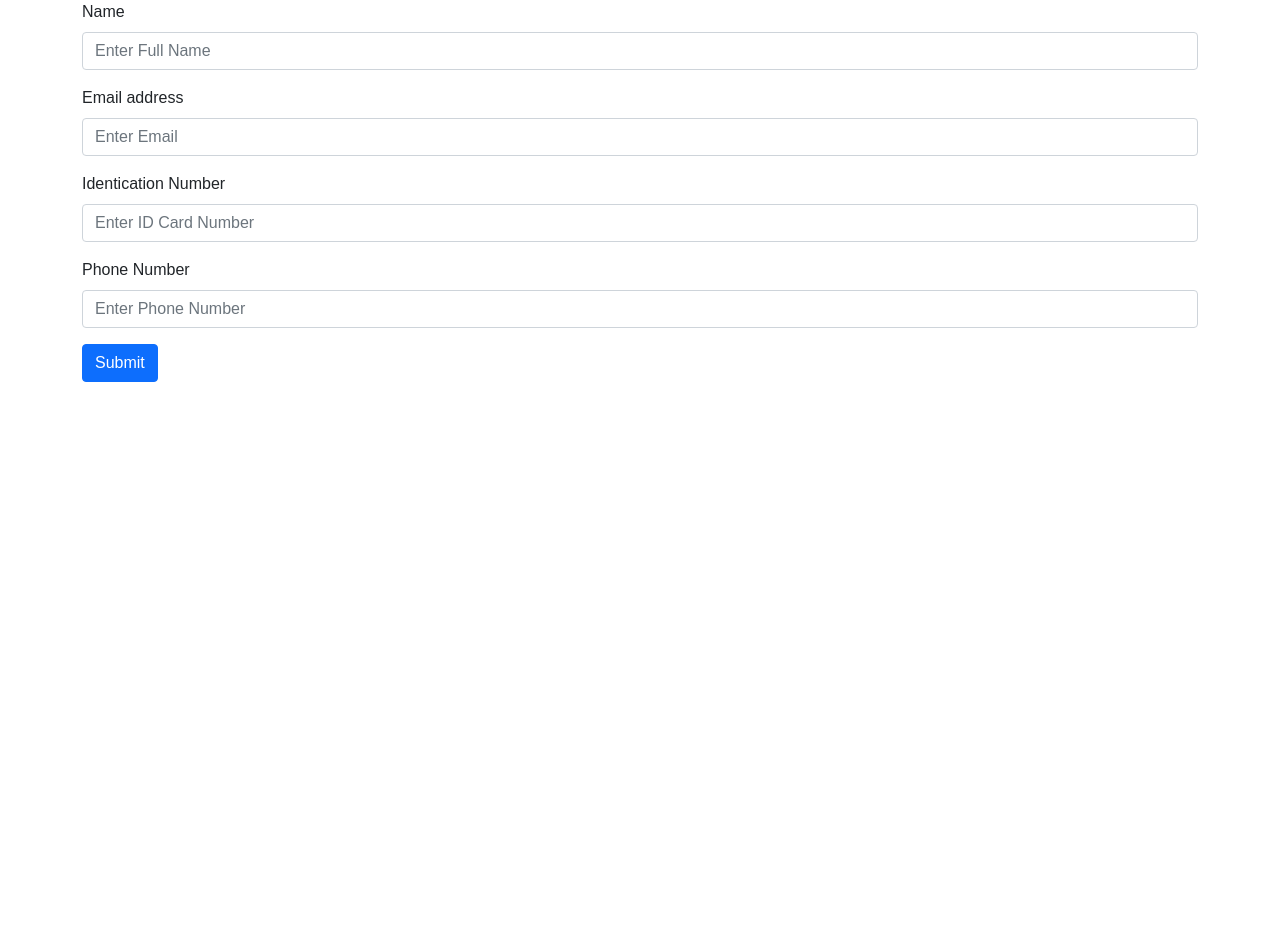
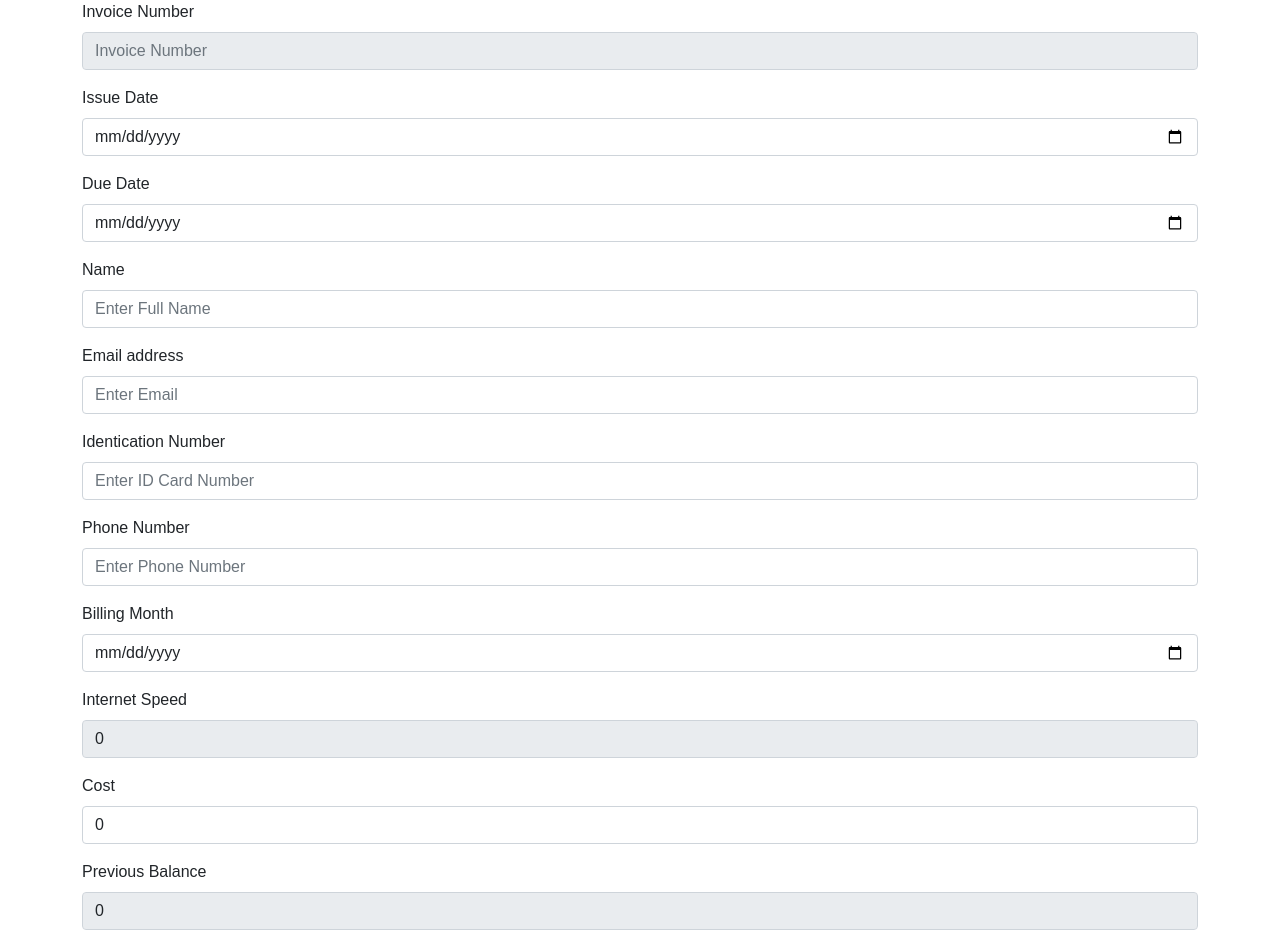
Before and after one commit to tdar200/Billing-App, a React app: page / in a window 1280 px wide. Shown: the top 949 px of the page. Before the commit the page ends 800 px from the top, so only its background shows below. Built offline with nearby package versions, Linux system fonts and the light colour scheme; the HTML template or start-up script is replaced by a standard one.

Commit message:
form update

```diff
--- a/src/components/App.js
+++ b/src/components/App.js
@@ -1,10 +1,18 @@
-import React, { useState } from "react";
+import React, { useState, useEffect } from "react";
 import { Container, Form, Button } from "react-bootstrap";
 const App = () => {
+  const [invoiceNumber, setInvoiceNumber] = useState();
+  const [issueDate, setIssueDate] = useState(new Date())
+  const [dueDate, setDueDate] = useState(new Date())
   const [name, setName] = useState("");
   const [email, setEmail] = useState("");
   const [id, setId] = useState("");
   const [phone, setPhone] = useState("");
+  const [billingMonth, setBillingMonth] = useState(new Date());
+  const [internetSpeed, setInternetSpeed] = useState(0);
+  const [cost, setCost] = useState(0);
+  const [prevBalance, setPrevBalance] = useState(0);
+  const [total, setTotal] = useState(0);
 
   const submitHandler = (e) => {
     e.prevenDefault();
@@ -13,6 +21,36 @@ const App = () => {
   return (
     <Container>
       <Form onSubmit={submitHandler}>
+        <Form.Group className='mb-3' controlId='formBasicInvoice'>
+          <Form.Label>Invoice Number</Form.Label>
+          <Form.Control
+            disabled
+            value={invoiceNumber}
+            type='text'
+            placeholder='Invoice Number'
+          />
+        </Form.Group>
+
+        <Form.Group className='mb-3' controlId='formBasicIssueDate'>
+          <Form.Label>Issue Date</Form.Label>
+          <Form.Control
+            value={invoiceNumber}
+            onChange={(e) => setIssueDate(e.target.value)}
+            type='date'
+            placeholder='Issue Date'
+          />
+        </Form.Group>
+
+        <Form.Group className='mb-3' controlId='formBasicDueDate'>
+          <Form.Label>Due Date</Form.Label>
+          <Form.Control
+            value={invoiceNumber}
+            onChange={(e) => setDueDate(e.target.value)}
+            type='date'
+            placeholder='Due Date'
+          />
+        </Form.Group>
+
         <Form.Group className='mb-3' controlId='formBasicName'>
           <Form.Label>Name</Form.Label>
           <Form.Control
@@ -58,6 +96,61 @@ const App = () => {
           />
         </Form.Group>
 
+        <Form.Group className='mb-3' controlId='formBasicBillingMonth'>
+          <Form.Label>Billing Month</Form.Label>
+          <Form.Control
+            required
+            value={billingMonth}
+            onChange={(e) => setBillingMonth(e.target.value)}
+            type='date'
+            placeholder='Enter Billing Month'
+          />
+        </Form.Group>
+
+        <Form.Group className='mb-3' controlId='formBasicInternetSpeed'>
+          <Form.Label>Internet Speed</Form.Label>
+          <Form.Control
+            disabled
+            value={internetSpeed}
+            onChange={(e) => setInternetSpeed(e.target.value)}
+            type='number'
+            placeholder='Enter Internet Speed'
+          />
+        </Form.Group>
+
+        <Form.Group className='mb-3' controlId='formBasicCost'>
+          <Form.Label>Cost</Form.Label>
+          <Form.Control
+            required
+            value={cost}
+            onChange={(e) => setCost(e.target.value)}
+            type='number'
+            placeholder='Cost'
+          />
+        </Form.Group>
+
+        <Form.Group className='mb-3' controlId='formBasicPrevBalance'>
+          <Form.Label>Previous Balance</Form.Label>
+          <Form.Control
+            disabled
+            required
+            value={prevBalance}
+            type='number'
+            placeholder='Previous Balance'
+          />
+        </Form.Group>
+
+        <Form.Group className='mb-3' controlId='formBasicTotal'>
+          <Form.Label>Total</Form.Label>
+          <Form.Control
+            disabled
+            required
+            value={total}
+            type='number'
+            placeholder='Total'
+          />
+        </Form.Group>
+
         <Button variant='primary' type='submit'>
           Submit
         </Button>
```
